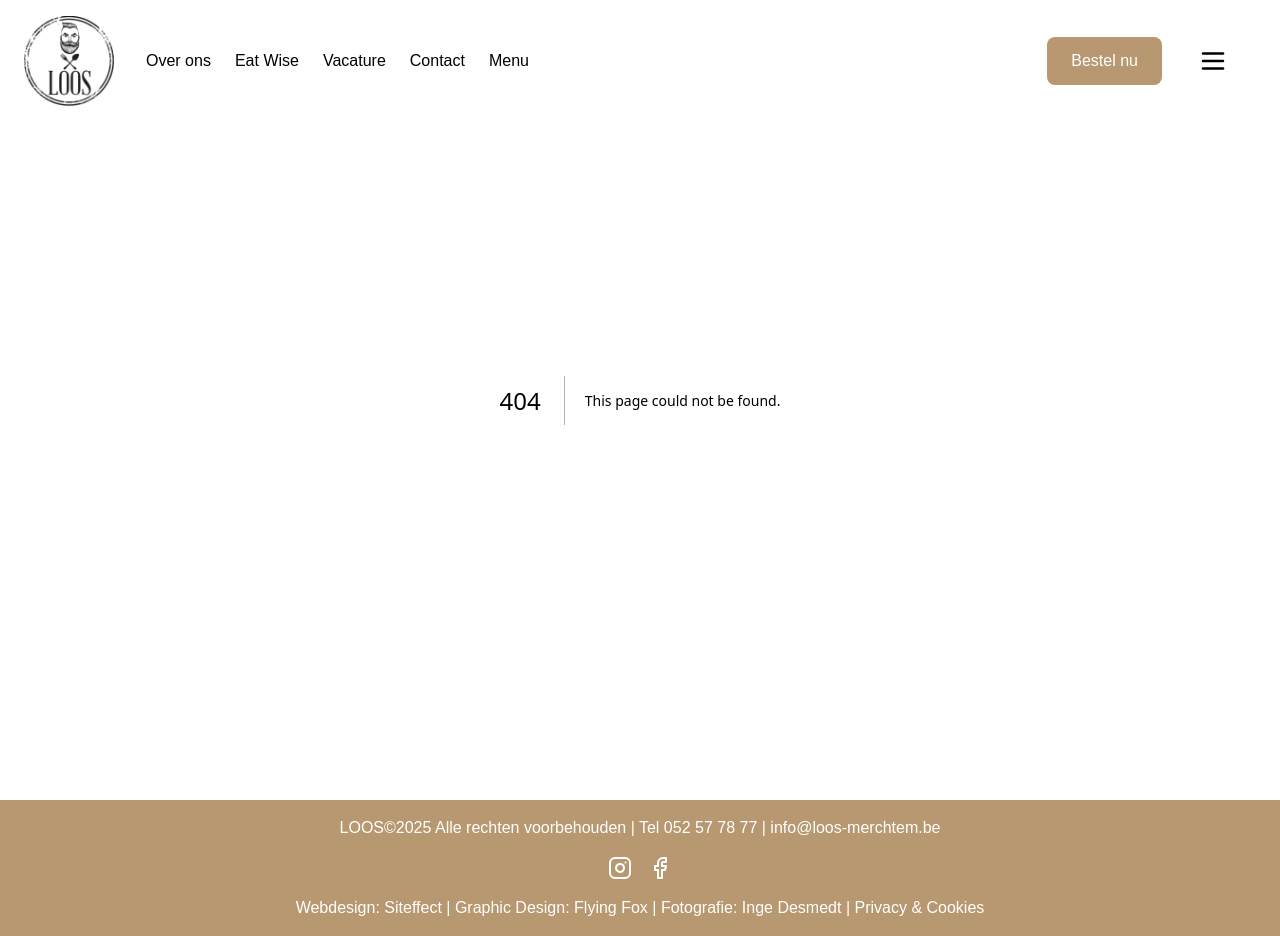
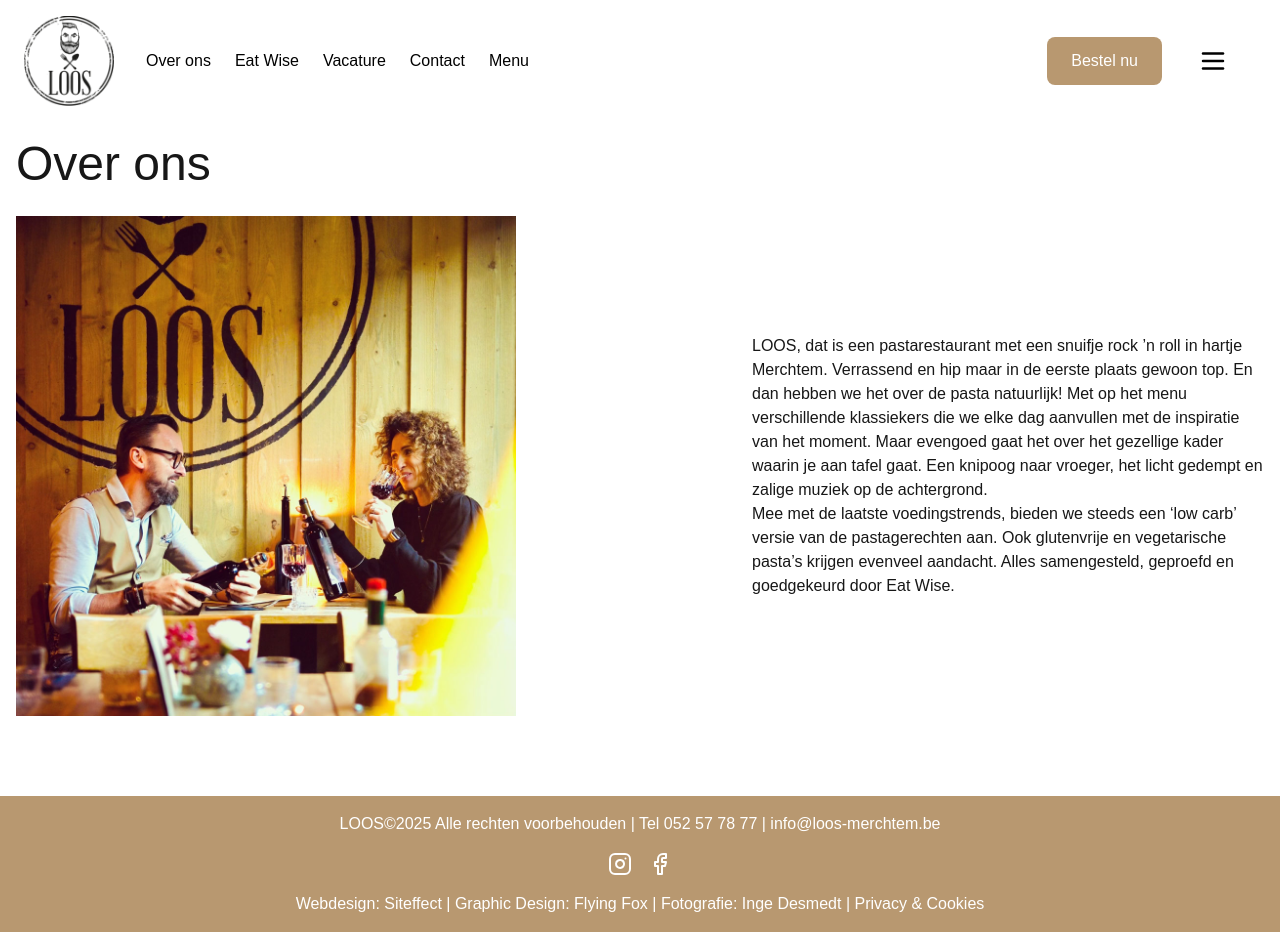
Before and after one commit to pgm-2425-atwork-4/afstudeerproject-pgm-arnoboenders, a Next.js app in the folder apps/frontend/: page /about in a window 1280 px wide. Before the commit this address had no page. Built offline with nearby package versions, Linux system fonts and the light colour scheme.

Commit message:
Added about page

```diff
--- /dev/null
+++ b/apps/frontend/src/app/about/page.tsx
@@ -0,0 +1,33 @@
+import Image from "next/image";
+
+export default function About() {
+  return (
+    <div className=" container  mt-32 mb-20">
+      <h1>Over ons</h1>
+      <div className="flex flex-col lg:flex-row justify-between items-center gap-8">
+        <div>
+          <Image
+            src="/assets/aboutImg.jpg"
+            alt="about"
+            width={500}
+            height={500}
+          />
+        </div>
+        <p className="max-w-lg">
+          LOOS, dat is een pastarestaurant met een snuifje rock ’n roll in
+          hartje Merchtem. Verrassend en hip maar in de eerste plaats gewoon
+          top. En dan hebben we het over de pasta natuurlijk! Met op het menu
+          verschillende klassiekers die we elke dag aanvullen met de inspiratie
+          van het moment. Maar evengoed gaat het over het gezellige kader waarin
+          je aan tafel gaat. Een knipoog naar vroeger, het licht gedempt en
+          zalige muziek op de achtergrond.
+          <br />
+          Mee met de laatste voedingstrends, bieden we steeds een ‘low carb’
+          versie van de pastagerechten aan. Ook glutenvrije en vegetarische
+          pasta’s krijgen evenveel aandacht. Alles samengesteld, geproefd en
+          goedgekeurd door Eat Wise.
+        </p>
+      </div>
+    </div>
+  );
+}
```
Also changed, not shown: apps/frontend/public/assets/aboutImg.jpg (added).
